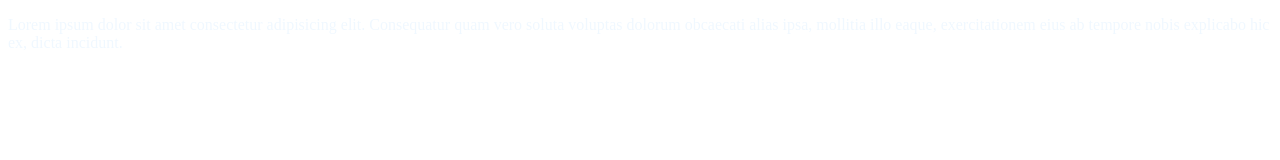
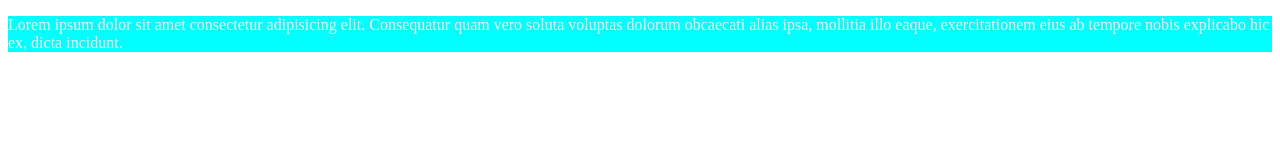
Before and after one commit to stsoftwaresolution/raji, a plain HTML site: page index.html in a window 1280 px wide. Drawn offline with Linux system fonts and the light colour scheme.

Commit message:
css p style

```diff
--- a/index.css
+++ b/index.css
@@ -1,3 +1,6 @@
 p{
     color: aliceblue;
 }
+p{
+    background-color: aqua;
+}
```
